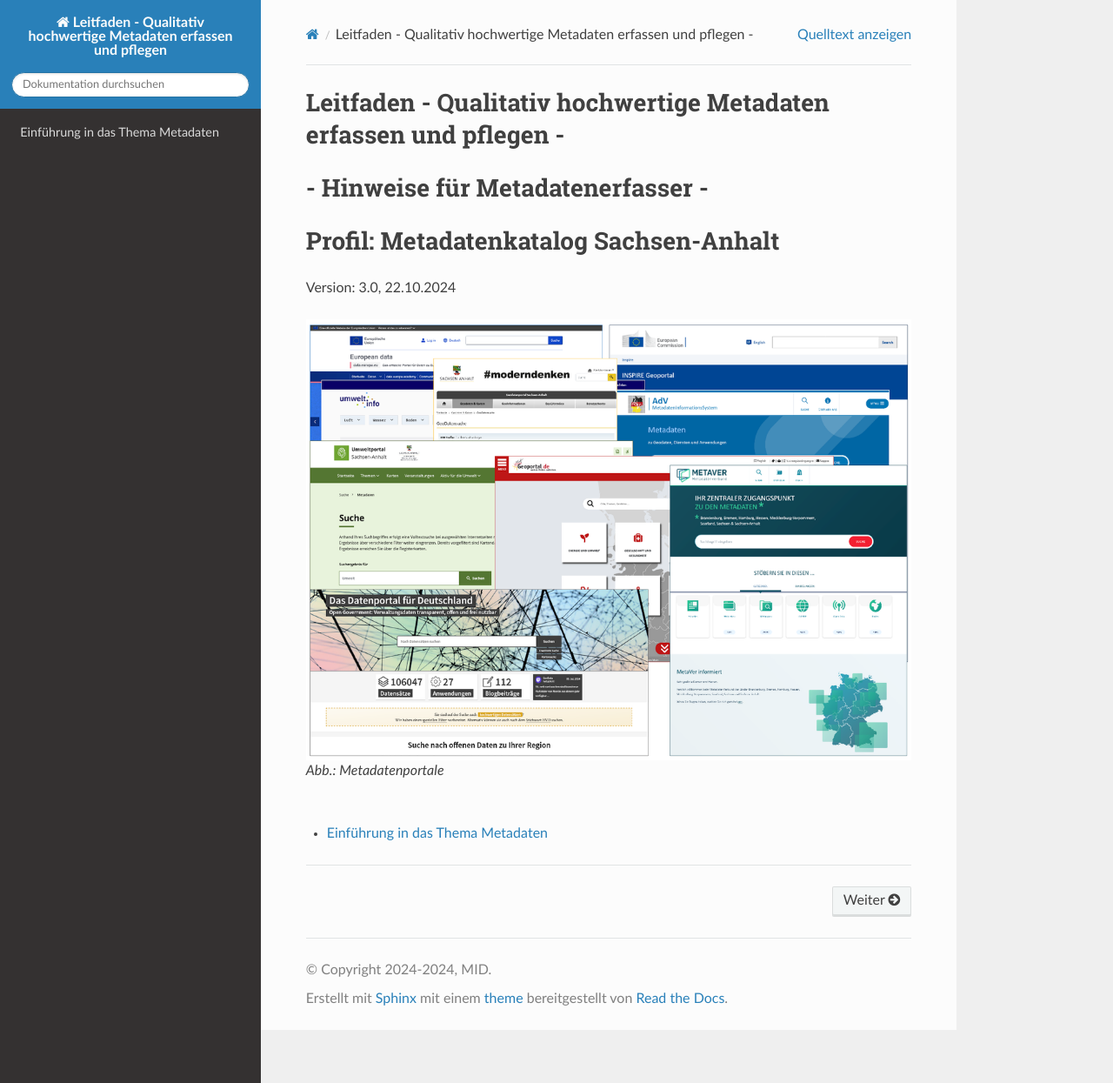
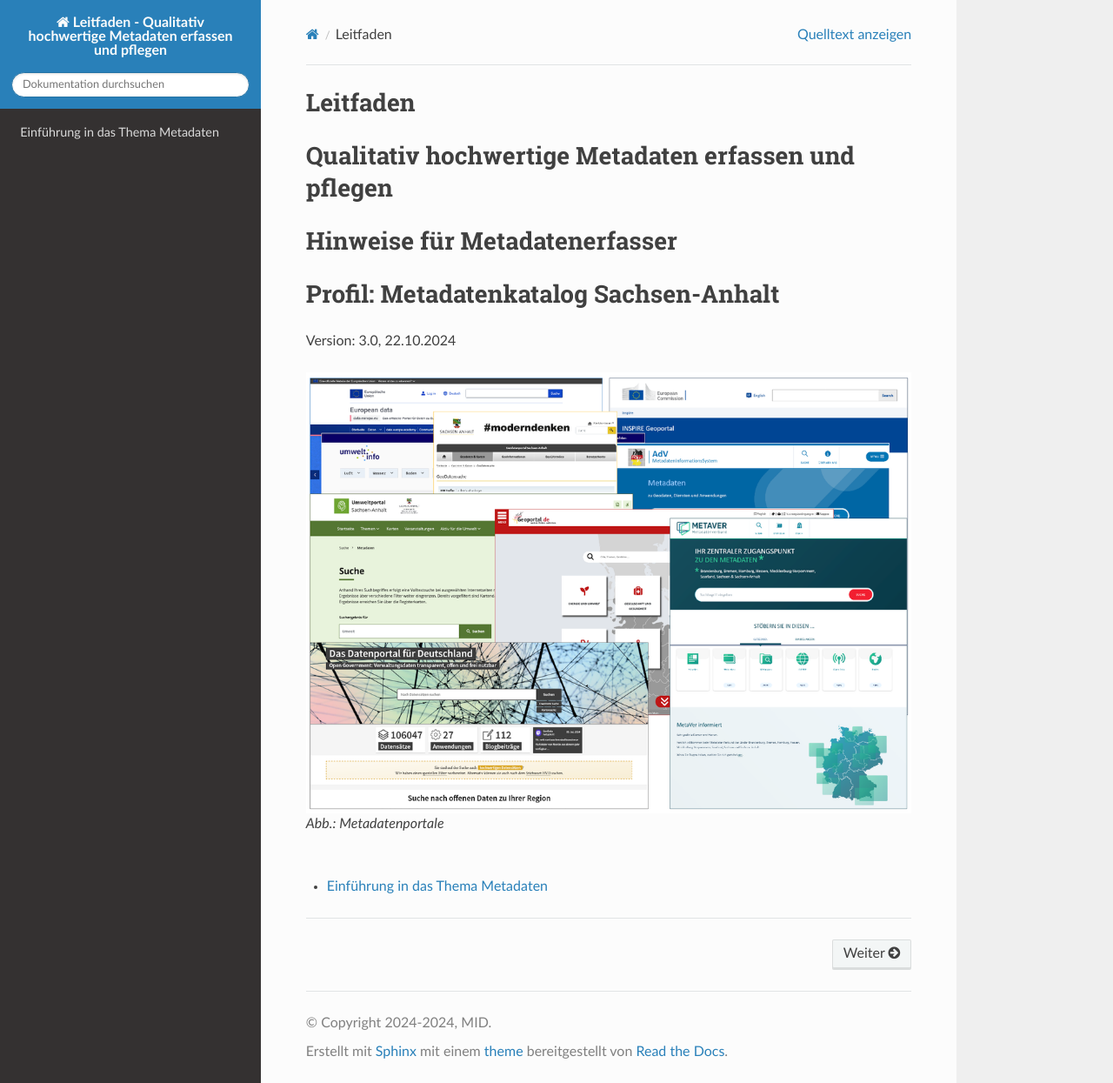
Before and after one commit to tomiwo/ingrid-mdk-st-high-quality-metadata, a Sphinx documentation site: the page built from docs/index.rst, in a window 1280 px wide and 1245 px high. Shown: the whole window at 87% size. Built offline with Sphinx 7.4.7 and the Read the Docs theme 3.1.0, drawn with Linux system fonts in a browser that asks for light colours; pages that are not in the unit, such as notebooks, are missing from menus.

Commit message:
Update index.rst

```diff
--- a/docs/index.rst
+++ b/docs/index.rst
@@ -4,12 +4,15 @@
   :keywords lang=de: InGrid, Editor, Metadatenkatalog, Metadaten, Qualität, hochwertig
 
 
-====================================================================
-Leitfaden - Qualitativ hochwertige Metadaten erfassen und pflegen -
-====================================================================
-===================================
-- Hinweise für Metadatenerfasser -
-===================================
+==========
+Leitfaden
+==========
+======================================================
+Qualitativ hochwertige Metadaten erfassen und pflegen
+======================================================
+===============================
+Hinweise für Metadatenerfasser
+===============================
 ========================================
 Profil: Metadatenkatalog Sachsen-Anhalt
 ========================================
```
